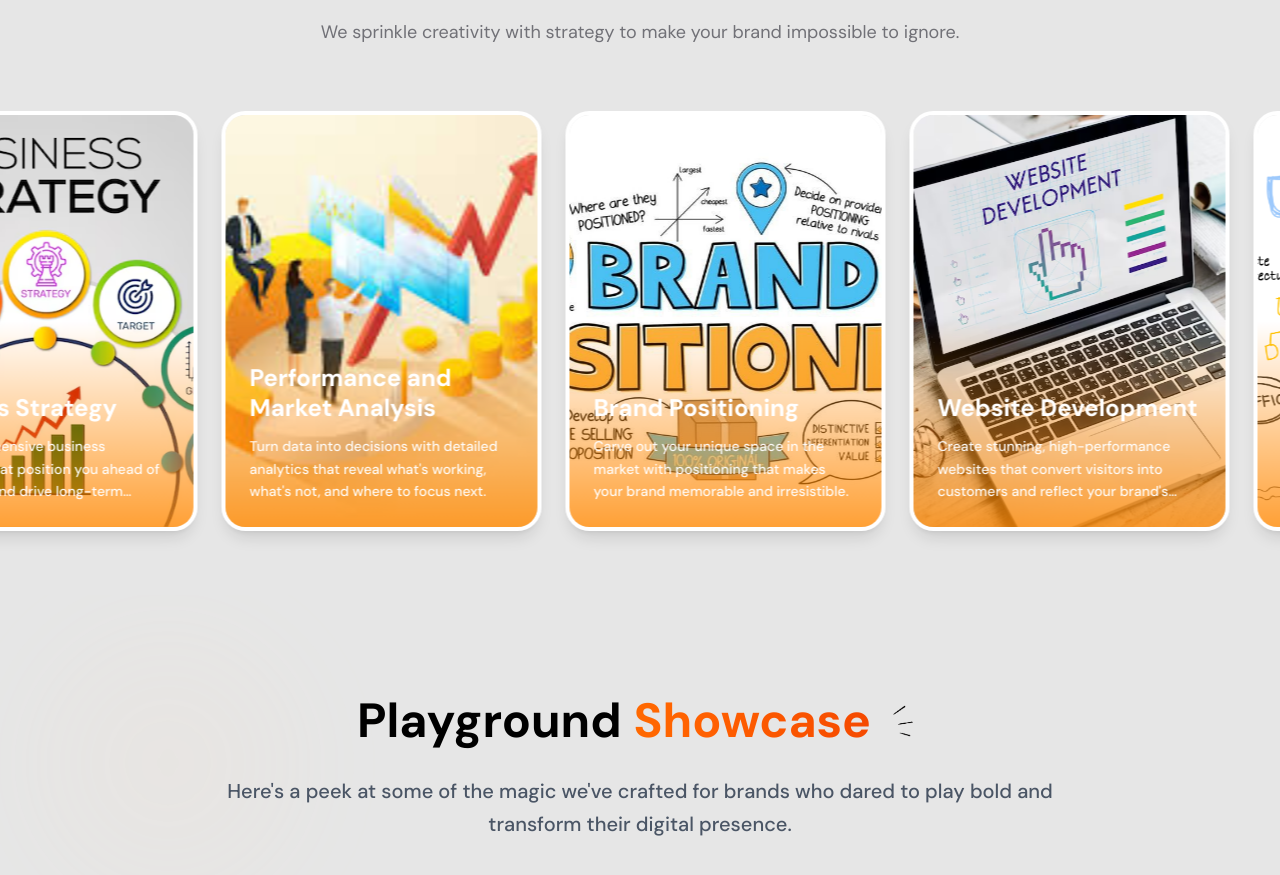
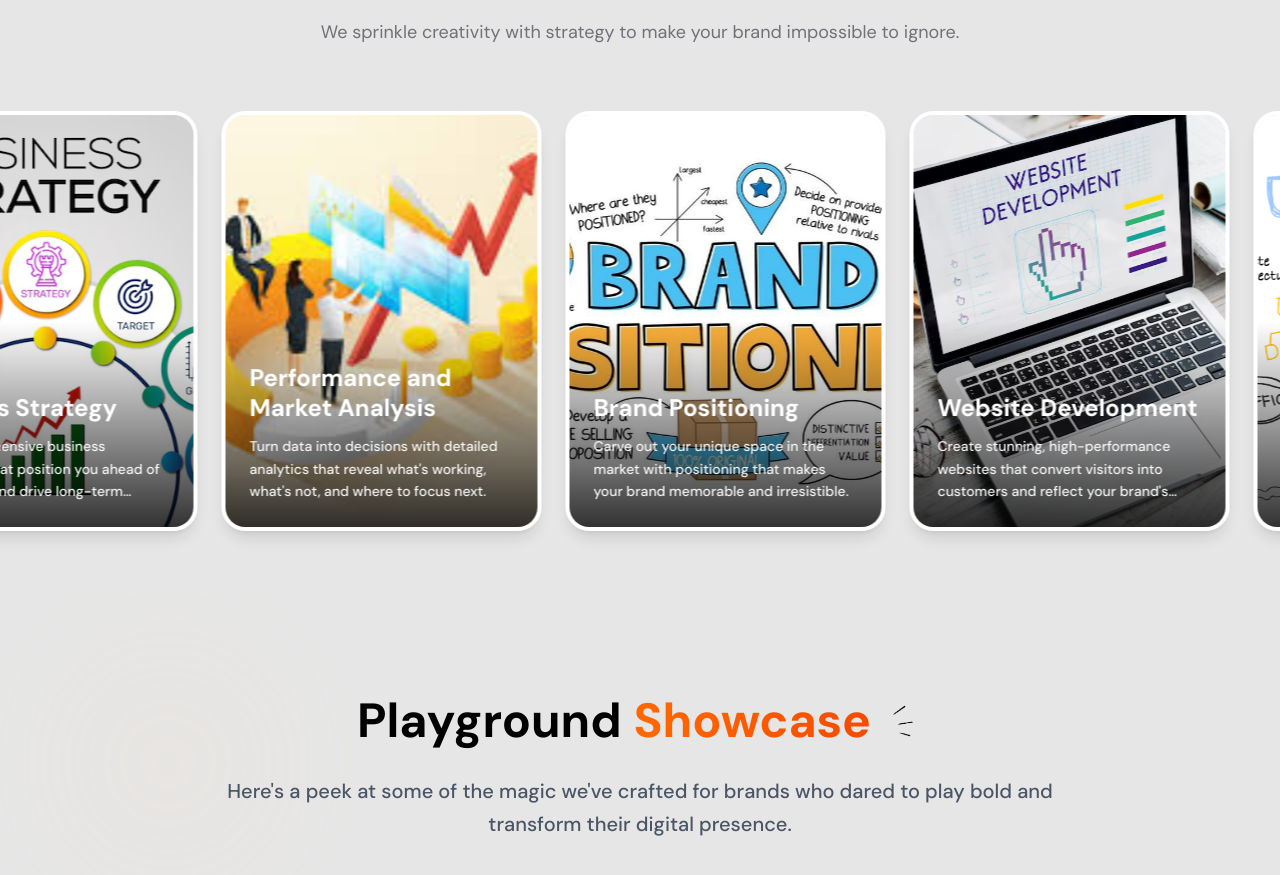
Before and after one commit to zipsar-dev/dm_portfolio, a React (Vite) app: page / in a window 1280 px wide. Shown: the part 1776-2651 px from the top of the page. Built offline with nearby package versions, Linux system fonts and the light colour scheme.

Commit message:
Update ServiceCard gradient background and fix image path casing for consistency

```diff
--- a/src/Components/Card/ServiceCard.jsx
+++ b/src/Components/Card/ServiceCard.jsx
@@ -1,7 +1,7 @@
 const ServiceCard = ({ image, title, desc }) => {
   return (
     <div className="w-full h-[400px] sm:h-[420px] md:h-[400px] lg:h-[420px] relative border-4 border-white rounded-2xl sm:rounded-3xl hover:scale-105 transition-transform duration-300 overflow-hidden shadow-lg hover:shadow-xl group cursor-pointer">
-      <div className="w-full h-full bg-gradient-to-b from-transparent via-transparent to-orange-400/80 absolute top-0 right-0 z-20 group-hover:to-orange-500/90 transition-colors duration-300"></div>
+      <div className="w-full h-full bg-gradient-to-b from-transparent via-transparent to-black/80 absolute top-0 right-0 z-20 group-hover:to-orange-500/90 transition-colors duration-300"></div>
       <img
         src={image}
         alt={title || "Service image"}
--- a/src/Sections/Services.jsx
+++ b/src/Sections/Services.jsx
@@ -36,7 +36,7 @@ const Services = () => {
       id: 5,
       title: "Brand Positioning",
       desc: "Carve out your unique space in the market with positioning that makes your brand memorable and irresistible.",
-      image: "/Images/Services/brand_position.jpg"
+      image: "/Images/Services/Brand_position.jpg"
     },
     {
       id: 6,
```
